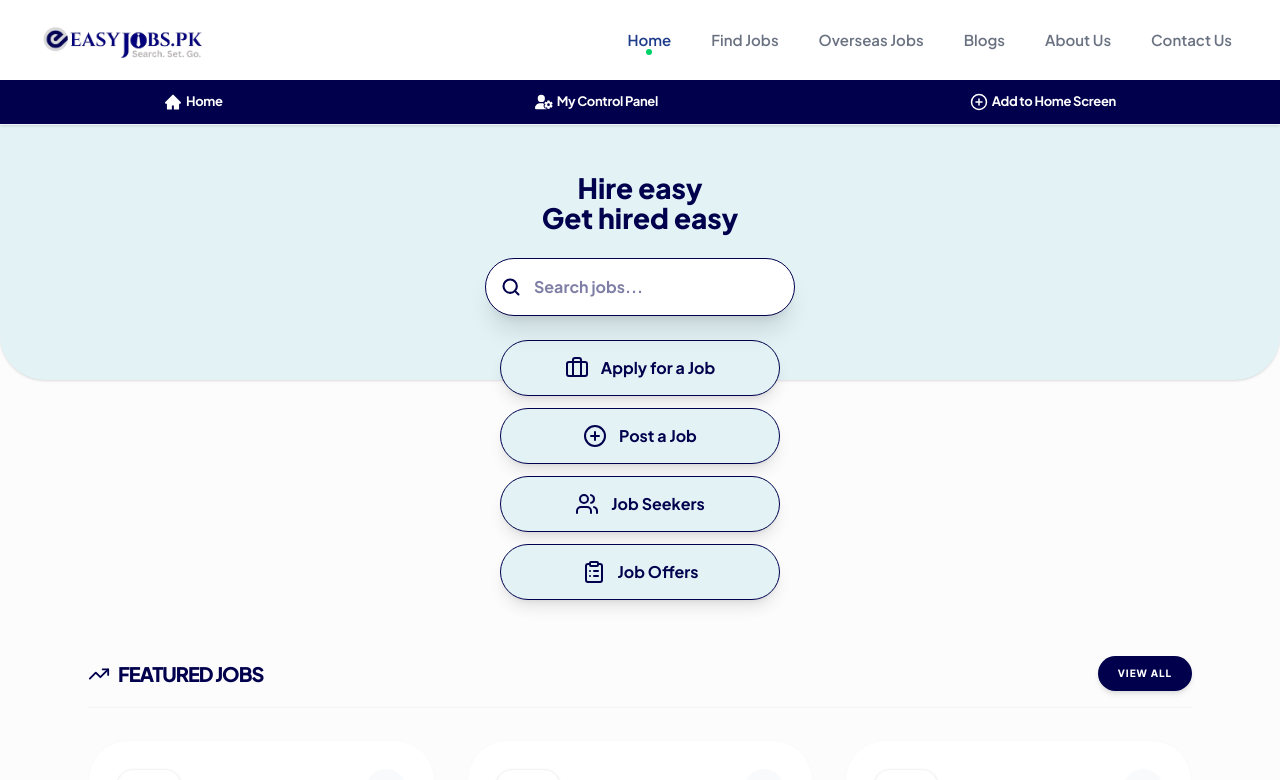
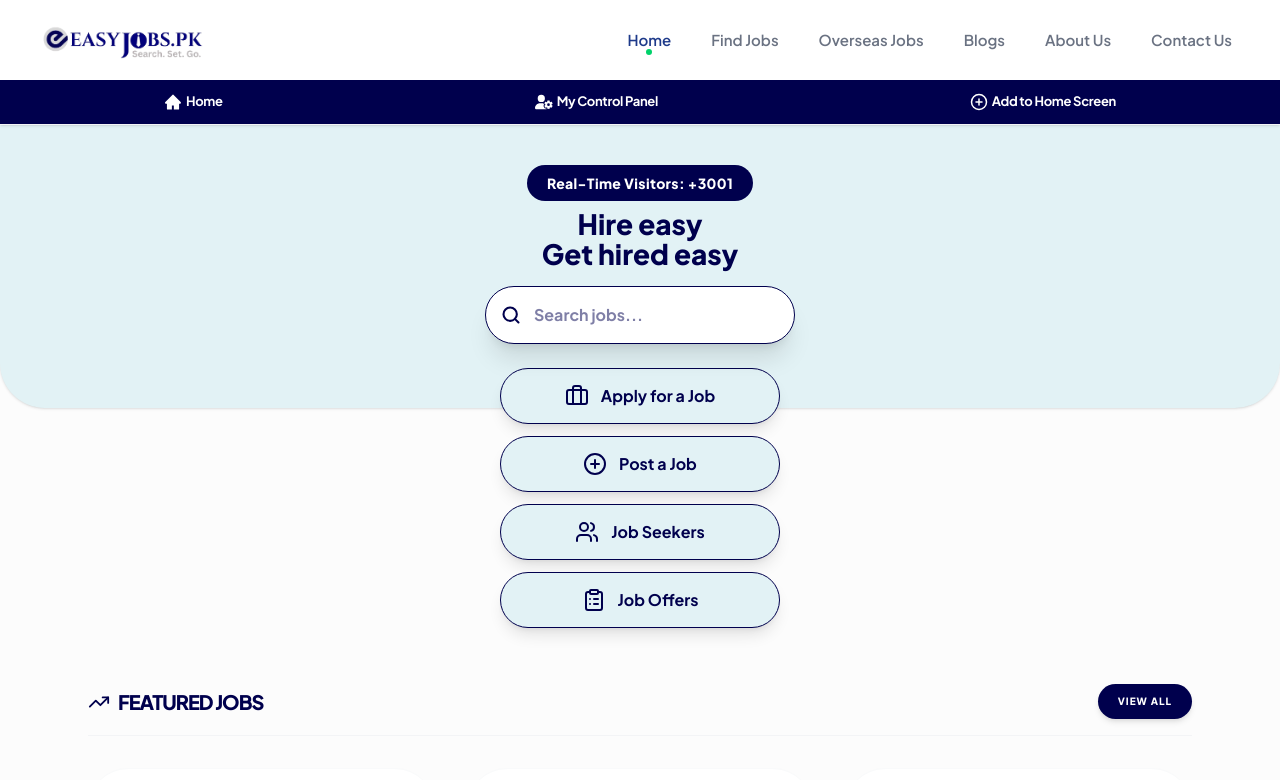
Before and after one commit to fmughalishere/client, a Next.js app: page / in a window 1280 px wide. Shown: the top 780 px of the page. Built offline with nearby package versions, Linux system fonts and the light colour scheme.

Commit message:
Add Functionality and other components

```diff
--- a/src/app/page.tsx
+++ b/src/app/page.tsx
@@ -12,6 +12,7 @@ import {
   Users,
   ClipboardList,
 } from "lucide-react";
+import { useEffect, useState } from "react";
 
 export default function HomePage() {
   const featuredJobs = [
@@ -27,11 +28,26 @@ export default function HomePage() {
     { label: "Job Offers", icon: <ClipboardList size={24} />, href: "/jobs" },
   ];
 
+  const [visitorCount, setVisitorCount] = useState<number>(3000);
+
+  useEffect(() => {
+    const storedCount = localStorage.getItem("visitorCount");
+    let count = storedCount ? parseInt(storedCount) : visitorCount;
+    count += 1;
+    setVisitorCount(count);
+    localStorage.setItem("visitorCount", count.toString());
+  }, []);
+
   return (
     <main className="min-h-screen bg-[#fcfcfc] pb-16">
       <section className="px-0 pt-0">
         <div className="bg-[#e2f2f5] rounded-b-[45px] pt-10 pb-16 px-6 flex flex-col items-center shadow-sm">
-          <div className="text-center mb-6 mt-2">
+          <div className="relative w-full flex justify-center">
+            <div className="bg-[#00004d] text-white px-5 py-2 rounded-full font-black tracking-wide text-sm">
+              Real-Time Visitors: +{visitorCount}
+            </div>
+          </div>
+          <div className="text-center mb-4 mt-2">
             <h1 className="text-[28px] font-black text-[#00004d] leading-[1.1]">
               Hire easy
             </h1>
@@ -51,6 +67,7 @@ export default function HomePage() {
           </div>
         </div>
       </section>
+
       <section className="max-w-md mx-auto px-6 -mt-10">
         <div className="flex flex-col gap-3 items-center justify-center w-full">
           {quickActions.map((action, i) => (
@@ -60,31 +77,35 @@ export default function HomePage() {
               className="w-full max-w-[280px] transition-transform active:scale-95"
             >
               <div className="flex items-center justify-center gap-3 h-[56px] bg-[#e2f2f5] rounded-full shadow-lg border border-[#00004d] text-[#00004d] hover:bg-[#00004d] hover:text-white transition-all duration-300 group">
-                    <span className="flex items-center justify-center">
-            {action.icon}
-          </span>
+                <span className="flex items-center justify-center">{action.icon}</span>
                 <span className="font-bold text-18px leading-none whitespace-nowrap">
                   {action.label}
                 </span>
-
               </div>
             </Link>
           ))}
         </div>
       </section>
+
       <section className="max-w-6xl mx-auto px-6 mt-14">
         <div className="flex justify-between items-center mb-8 border-b pb-4 border-gray-100">
           <h3 className="text-xl font-black text-[#00004d] flex items-center gap-2 uppercase tracking-tighter">
             <TrendingUp size={22} className="text-[#00004d]" />
             Featured Jobs
           </h3>
-          <Link href="/jobs" className="text-[10px] font-black text-white bg-[#00004d] px-5 py-2.5 rounded-full uppercase tracking-widest shadow-md">
+          <Link
+            href="/jobs"
+            className="text-[10px] font-black text-white bg-[#00004d] px-5 py-2.5 rounded-full uppercase tracking-widest shadow-md"
+          >
             View All
           </Link>
         </div>
         <div className="grid grid-cols-1 md:grid-cols-3 gap-8">
           {featuredJobs.map((job, idx) => (
-            <div key={idx} className="bg-white rounded-[2.5rem] border border-gray-50 p-7 flex flex-col gap-5 hover:shadow-2xl transition-all group relative overflow-hidden">
+            <div
+              key={idx}
+              className="bg-white rounded-[2.5rem] border border-gray-50 p-7 flex flex-col gap-5 hover:shadow-2xl transition-all group relative overflow-hidden"
+            >
               <div className="flex justify-between items-start">
                 <div className="w-16 h-16 rounded-2xl overflow-hidden relative border border-gray-100 shadow-sm bg-white flex items-center justify-center p-2">
                   <Image
```
Also changed, not shown: public/images/IMG (6).jpeg (added). Lines whose indentation alone changed are shown as unchanged.
